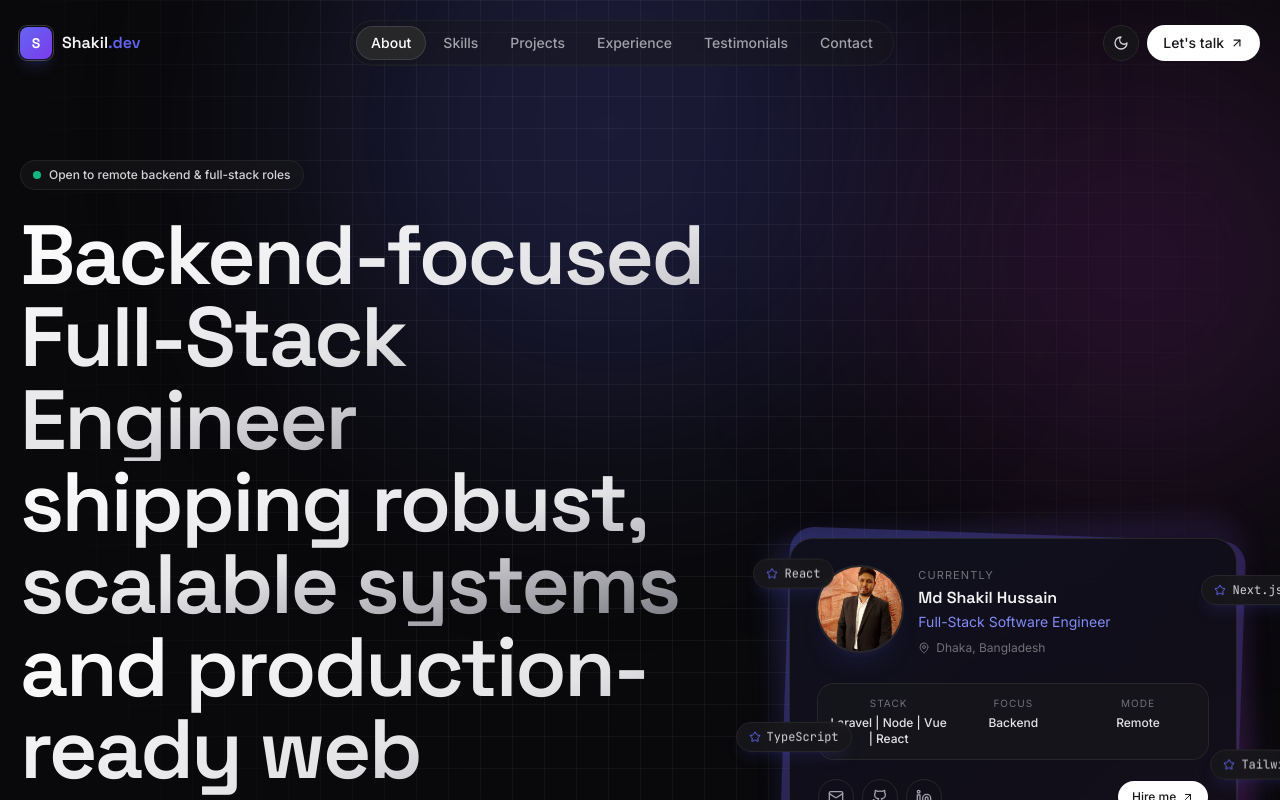
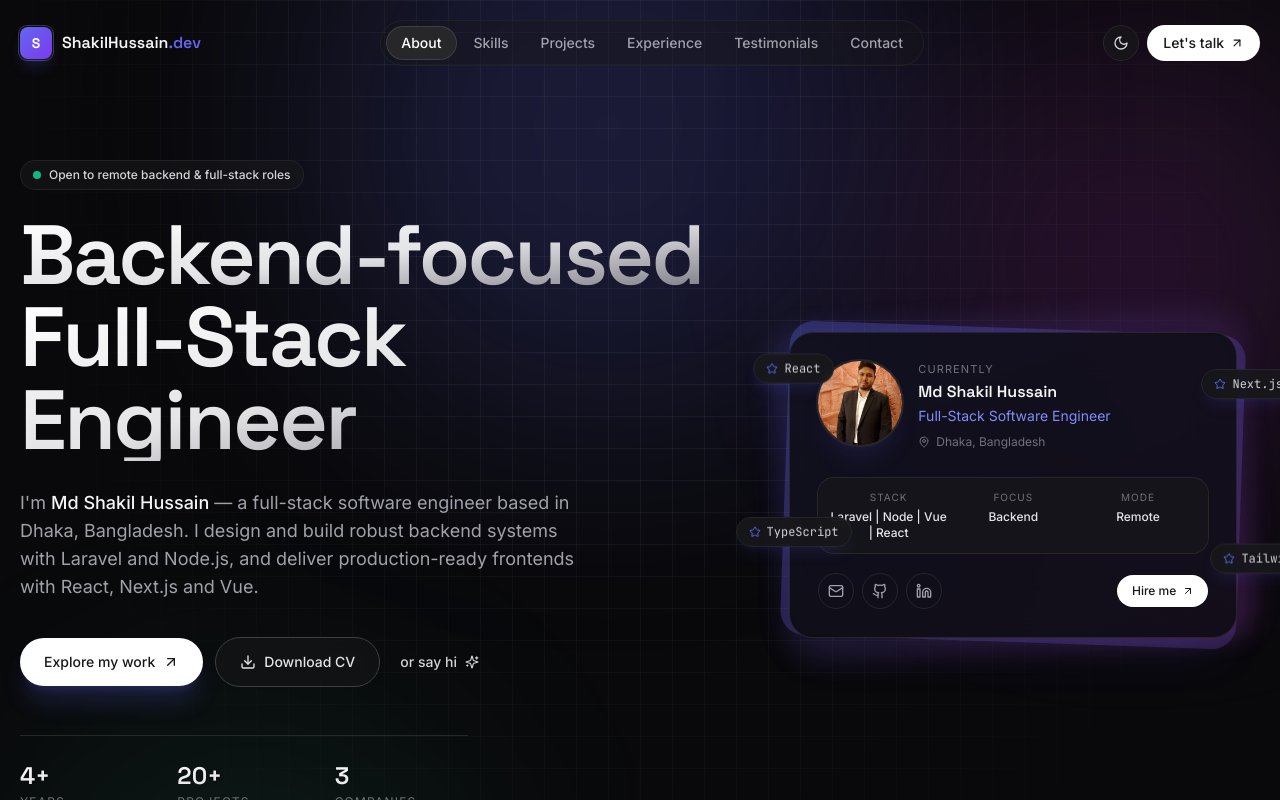
Before and after one commit to shakil10sk/Portfolio, a Next.js app: page / in a window 1280 px wide. Shown: the top 800 px of the page. Built offline with nearby package versions, Linux system fonts and the light colour scheme.

Commit message:
Update logo domain and shorten hero headline
Logo now reads ShakilHussain.dev to match the new domain. Hero headline
trimmed since the extra lines duplicated info already in the subheading,
which made it wrap awkwardly.

```diff
--- a/components/Hero.tsx
+++ b/components/Hero.tsx
@@ -54,9 +54,8 @@ export function Hero() {
               transition={{ duration: 0.6, delay: 0.05 }}
               className="mt-6 font-display font-semibold tracking-[-0.03em] text-[2.6rem] leading-[1.04] sm:text-6xl lg:text-[5.25rem] lg:leading-[0.98]"
             >
-              <span className="block text-gradient">Backend-focused Full-Stack Engineer</span>
-              <span className="block text-gradient">shipping robust, scalable systems</span>
-              <span className="block text-gradient">and production-ready web experiences.</span>
+              <span className="block text-gradient">Backend-focused</span>
+              <span className="block text-gradient">Full-Stack Engineer</span>
             </motion.h1>
 
             <motion.p
--- a/lib/data.ts
+++ b/lib/data.ts
@@ -22,7 +22,7 @@ import {
 
 export const profile = {
   name: "Md Shakil Hussain",
-  shortName: "Shakil",
+  shortName: "ShakilHussain",
   role: "Full-Stack Software Engineer",
   tagline: "Backend-focused full-stack engineer building robust, secure, production systems.",
   bio: "Full-Stack Software Engineer with 4+ years building scalable enterprise systems, government applications, and high-traffic platforms. Deep backend experience with Laravel and Node.js, plus production-ready frontends with React, Next.js and Vue — backed by strong DevOps and API design practices.",
```
